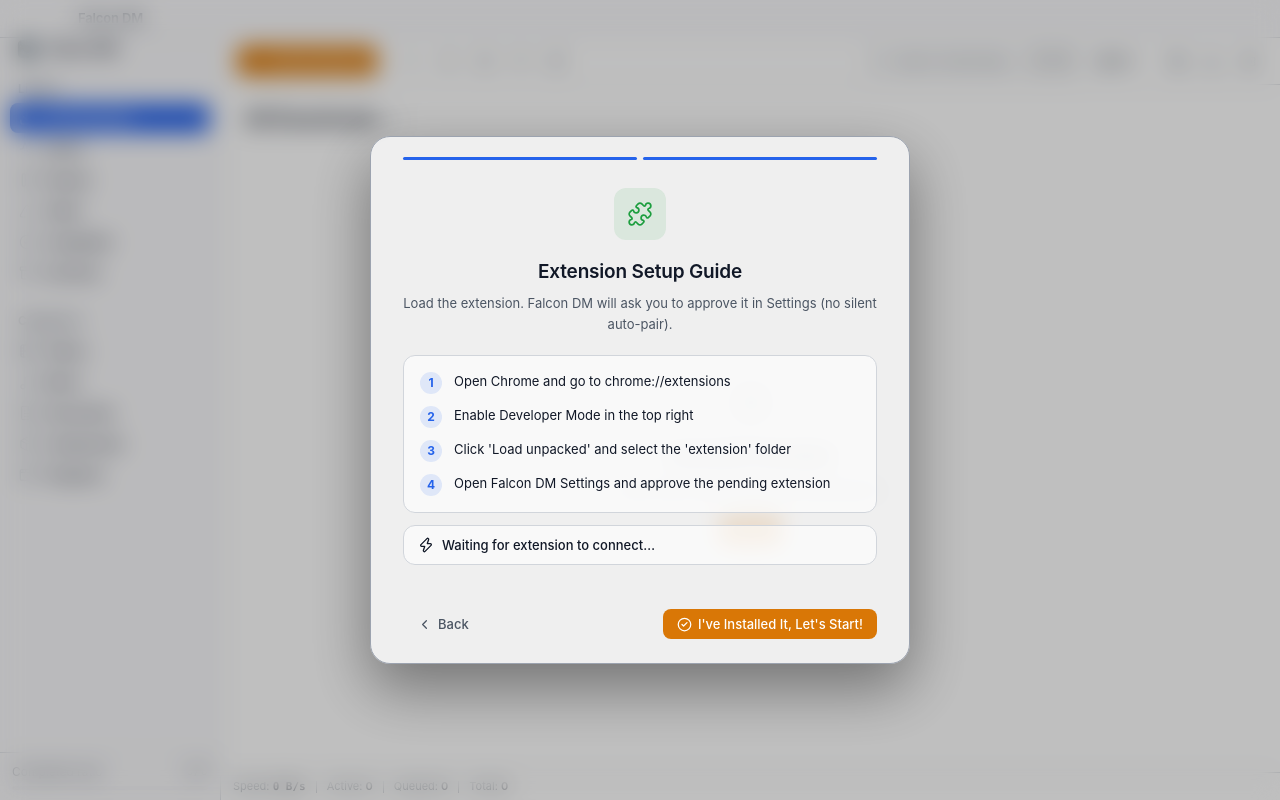
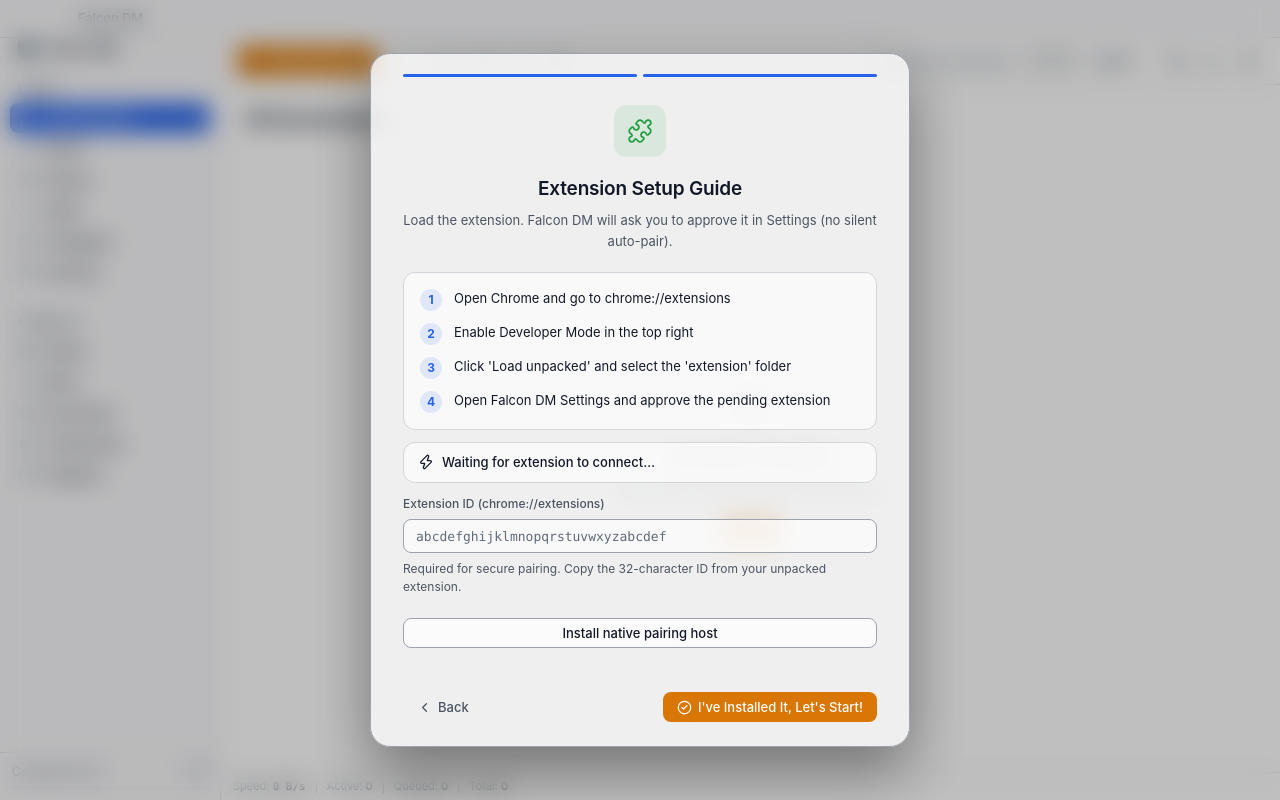
Before and after one commit to batu3384/falcon-dm, a React (Vite) app: page / in a window 1280 px wide. Both pictures are taken after a click on the button "Next". Built offline with nearby package versions, Linux system fonts and the light colour scheme.

Commit message:
feat(ui): native host install flow in onboarding and settings
Expose installNativeHostManifests to the frontend with extension ID inputs,
loading feedback, and accessible labels in both onboarding and the settings
general tab. Update locale copy for max_connections and native host steps.

```diff
--- a/src/api/commands.ts
+++ b/src/api/commands.ts
@@ -189,6 +189,16 @@
   await invoke('archive_download', { id, archived });
 }
 
+export async function installNativeHostManifests(
+  chromeExtensionId: string,
+  edgeExtensionId?: string,
+): Promise<void> {
+  await invoke('install_native_host_manifests', {
+    chromeExtensionId,
+    edgeExtensionId: edgeExtensionId ?? null,
+  });
+}
+
 /// Build a cURL command string from a download's URL + headers. For the "Copy as
 /// cURL" context-menu action — lets users replicate the request in a terminal.
 export function buildCurlCommand(dl: {
--- a/src/components/OnboardingWizard.tsx
+++ b/src/components/OnboardingWizard.tsx
@@ -4,6 +4,8 @@
 import { Zap, CheckCircle2, ChevronRight, ChevronLeft, Puzzle, ShieldCheck } from 'lucide-react';
 import { useModalA11y } from '../hooks/useModalA11y';
 import { onPairRequest } from '../api/events';
+import * as api from '../api/commands';
+import { useToastStore } from '../store/toast';
 
 interface ExtensionStatus {
   has_token: boolean;
@@ -18,8 +20,11 @@
 
 export const OnboardingWizard = ({ onComplete, onSkip }: OnboardingProps) => {
   const { t } = useTranslation();
+  const showToast = useToastStore((s) => s.showToast);
   const [step, setStep] = useState(1);
   const [status, setStatus] = useState<ExtensionStatus | null>(null);
+  const [extensionId, setExtensionId] = useState('');
+  const [installingHost, setInstallingHost] = useState(false);
   const panelRef = useRef<HTMLDivElement>(null);
   const handleClose = useCallback(() => {
     localStorage.setItem('onboarding_complete', 'true');
@@ -63,6 +68,25 @@
 
   const paired = (status?.approved_extension_ids?.length ?? 0) > 0;
   const pending = !!status?.pending_pair_id;
+  const suggestedExtensionId = status?.pending_pair_id || status?.approved_extension_ids?.[0] || '';
+
+  const handleInstallNativeHost = async () => {
+    const chromeId = (extensionId || suggestedExtensionId).trim();
+    if (chromeId.length !== 32) {
+      showToast('error', t('onboarding.native_host_invalid_id'));
+      return;
+    }
+    setInstallingHost(true);
+    try {
+      await api.installNativeHostManifests(chromeId);
+      showToast('success', t('onboarding.native_host_installed'));
+    } catch (e) {
+      console.error(e);
+      showToast('error', t('onboarding.native_host_failed'));
+    } finally {
+      setInstallingHost(false);
+    }
+  };
 
   return (
     <div className="wizard-overlay" onClick={skip} role="presentation">
@@ -134,6 +158,28 @@
                   )}
                 </div>
               </div>
+              <div className="field" style={{ marginTop: 12 }}>
+                <label className="field-label" htmlFor="onboard-ext-id">
+                  {t('onboarding.native_host_id')}
+                </label>
+                <input
+                  id="onboard-ext-id"
+                  className="field-input mono"
+                  placeholder={suggestedExtensionId || 'abcdefghijklmnopqrstuvwxyzabcdef'}
+                  value={extensionId}
+                  onChange={(e) => setExtensionId(e.target.value)}
+                />
+                <p className="field-hint">{t('onboarding.native_host_hint')}</p>
+                <button
+                  type="button"
+                  className="btn-secondary"
+                  style={{ marginTop: 8 }}
+                  onClick={handleInstallNativeHost}
+                  disabled={installingHost}
+                >
+                  {installingHost ? t('onboarding.native_host_installing') : t('onboarding.native_host_install')}
+                </button>
+              </div>
             </>
           )}
         </div>
--- a/src/components/SettingsModal.tsx
+++ b/src/components/SettingsModal.tsx
@@ -39,6 +39,8 @@
   const [pendingPairs, setPendingPairs] = useState<string[]>([]);
   const [saving, setSaving] = useState(false);
   const [confirmClose, setConfirmClose] = useState(false);
+  const [extensionId, setExtensionId] = useState('');
+  const [installingNativeHost, setInstallingNativeHost] = useState(false);
   const dirtyRef = useRef(false);
 
   const updateSettings = (next: SettingsModel | ((previous: SettingsModel) => SettingsModel)) => {
@@ -58,7 +60,11 @@
     api
       .getSettings()
       .then((loaded) => {
-        if (!dirtyRef.current) setSettingsState(loaded);
+        if (!dirtyRef.current) {
+          setSettingsState(loaded);
+          const suggested = loaded.allowed_extension_ids?.[0];
+          if (suggested) setExtensionId(suggested);
+        }
       })
       .catch((e) => console.error('Failed to load settings:', e));
     api
@@ -72,6 +78,7 @@
       setPendingPairs((current) =>
         current.includes(extensionId) ? current : [...current, extensionId],
       );
+      setExtensionId((current) => current || extensionId);
     });
     return () => {
       unlisten.then((f) => f());
@@ -119,10 +126,29 @@
       setPendingPairs(await api.getPendingPairs());
       const s = await api.getSettings();
       if (!dirtyRef.current) setSettingsState(s);
+      setExtensionId(extensionId);
       showToast('success', t('settings.pair_approved'));
     } catch (e) {
       console.error(e);
       showToast('error', t('settings.save_failed'));
+    }
+  };
+
+  const handleInstallNativeHost = async () => {
+    const chromeId = extensionId.trim();
+    if (chromeId.length !== 32) {
+      showToast('error', t('onboarding.native_host_invalid_id'));
+      return;
+    }
+    setInstallingNativeHost(true);
+    try {
+      await api.installNativeHostManifests(chromeId);
+      showToast('success', t('onboarding.native_host_installed'));
+    } catch (e) {
+      console.error(e);
+      showToast('error', t('onboarding.native_host_failed'));
+    } finally {
+      setInstallingNativeHost(false);
     }
   };
 
@@ -210,6 +236,10 @@
               pendingPairs={pendingPairs}
               handleApprovePair={handleApprovePair}
               handleRelinkExtension={handleRelinkExtension}
+              extensionId={extensionId}
+              onExtensionIdChange={setExtensionId}
+              onInstallNativeHost={handleInstallNativeHost}
+              installingNativeHost={installingNativeHost}
             />
           )}
           {activeTab === 'network' && (
--- a/src/components/settings/GeneralTab.tsx
+++ b/src/components/settings/GeneralTab.tsx
@@ -9,6 +9,10 @@
   pendingPairs: string[];
   handleApprovePair: (extensionId: string) => void;
   handleRelinkExtension: () => void;
+  extensionId: string;
+  onExtensionIdChange: (value: string) => void;
+  onInstallNativeHost: () => void;
+  installingNativeHost: boolean;
 };
 
 export function GeneralTab({
@@ -19,6 +23,10 @@
   pendingPairs,
   handleApprovePair,
   handleRelinkExtension,
+  extensionId,
+  onExtensionIdChange,
+  onInstallNativeHost,
+  installingNativeHost,
 }: Props) {
   const { t } = useTranslation();
   return (
@@ -115,6 +123,33 @@
         <button type="button" className="btn-secondary" onClick={handleRelinkExtension}>
           {t('settings.relink_extension')}
         </button>
+        <div className="field" style={{ marginTop: 12 }}>
+          <label className="field-label" htmlFor="set-extension-id">
+            {t('onboarding.native_host_id')}
+          </label>
+          <div className="input-action">
+            <input
+              id="set-extension-id"
+              className="field-input mono"
+              type="text"
+              value={extensionId}
+              onChange={(e) => onExtensionIdChange(e.target.value)}
+              placeholder="abcdefghijklmnopqrstuvwxyzabcdef"
+              maxLength={32}
+            />
+            <button
+              type="button"
+              className="btn-secondary"
+              onClick={onInstallNativeHost}
+              disabled={installingNativeHost}
+            >
+              {installingNativeHost
+                ? t('onboarding.native_host_installing')
+                : t('onboarding.native_host_install')}
+            </button>
+          </div>
+          <p className="field-hint">{t('onboarding.native_host_hint')}</p>
+        </div>
       </div>
       <div className="field">
         <label className="field-label" htmlFor="cat-video">
--- a/src/locales/en.json
+++ b/src/locales/en.json
@@ -173,8 +173,8 @@
     "download_path": "Default Download Path",
     "browse": "Browse...",
     "max_concurrent": "Max Concurrent Downloads",
-    "max_connections": "Max Connections Per Server (HLS)",
-    "max_connections_hint": "Applies to HLS segment fetches. Direct HTTP uses a single connection.",
+    "max_connections": "Max Connections Per Server",
+    "max_connections_hint": "Applies to parallel HTTP range fetches and HLS segment downloads.",
     "speed_limit": "Speed limit (KB/s, 0 = unlimited)",
     "api_token": "Extension API token",
     "api_token_keep": "Leave blank to keep the current token",
@@ -229,6 +229,13 @@
     "pair_paired": "Extension approved and connected",
     "pair_pending": "Extension detected — approve it in Settings",
     "pair_waiting": "Waiting for extension to connect…",
+    "native_host_id": "Extension ID (chrome://extensions)",
+    "native_host_hint": "Required for secure pairing. Copy the 32-character ID from your unpacked extension.",
+    "native_host_install": "Install native pairing host",
+    "native_host_installing": "Installing native host…",
+    "native_host_installed": "Native host installed — reload the extension",
+    "native_host_failed": "Native host install failed",
+    "native_host_invalid_id": "Enter a valid 32-character extension ID",
     "skip": "Skip for now",
     "next": "Next",
     "back": "Back",
--- a/src/locales/tr.json
+++ b/src/locales/tr.json
@@ -173,8 +173,8 @@
     "download_path": "Varsayılan İndirme Dizini",
     "browse": "Gözat...",
     "max_concurrent": "Maks. Eşzamanlı İndirme",
-    "max_connections": "Sunucu Başına Maks. Bağlantı (HLS)",
-    "max_connections_hint": "HLS segment indirmelerine uygulanır. Düz HTTP tek bağlantı kullanır.",
+    "max_connections": "Sunucu Başına Maks. Bağlantı",
+    "max_connections_hint": "Paralel HTTP range ve HLS segment indirmelerine uygulanır.",
     "speed_limit": "Hız limiti (KB/s, 0 = sınırsız)",
     "api_token": "Eklenti API token",
     "api_token_keep": "Boş bırak = mevcut token kalsın",
@@ -229,6 +229,13 @@
     "pair_paired": "Eklenti onaylandı ve bağlandı",
     "pair_pending": "Eklenti algılandı — Ayarlar'dan onayla",
     "pair_waiting": "Eklentinin bağlanması bekleniyor…",
+    "native_host_id": "Eklenti ID (chrome://extensions)",
+    "native_host_hint": "Güvenli eşleşme için gerekli. Yüklenmiş eklentinin 32 karakterlik ID'sini yapıştır.",
+    "native_host_install": "Native eşleşme host'unu kur",
+    "native_host_installing": "Native host kuruluyor…",
+    "native_host_installed": "Native host kuruldu — eklentiyi yeniden yükle",
+    "native_host_failed": "Native host kurulamadı",
+    "native_host_invalid_id": "Geçerli 32 karakterlik eklenti ID gir",
     "skip": "Şimdilik atla",
     "next": "İleri",
     "back": "Geri",
```
